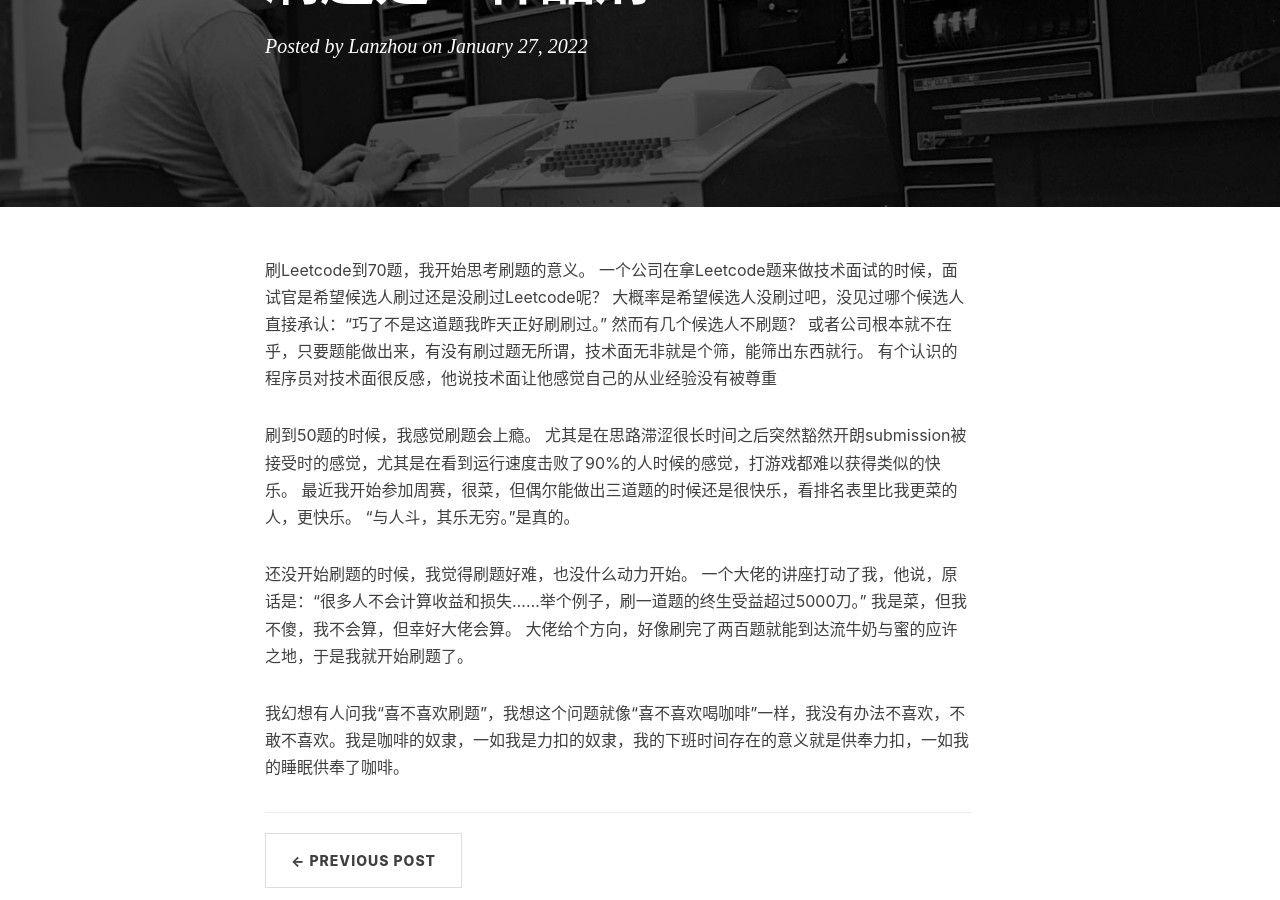
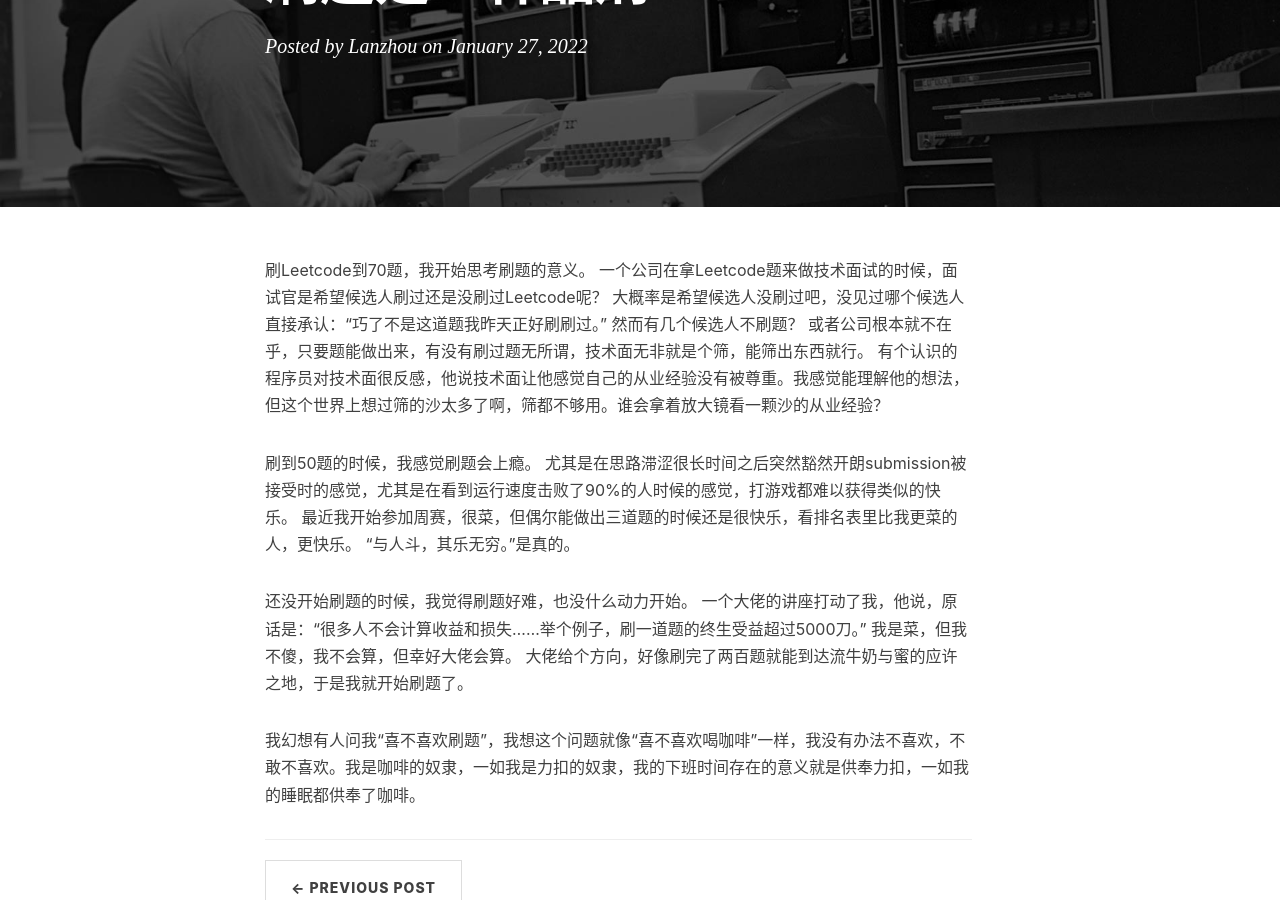
Before and after one commit to Lanzhou-J/Lanzhou-J.github.io, a Jekyll site: the page built from _posts/2022-01-27-Leetcode-thoughts.md, in a window 1280 px wide and 900 px high, scrolled down 250 px. Built offline with Jekyll 4.4.1, drawn with Linux system fonts in a browser that asks for light colours; nearby versions of some CDN libraries; comment, search, counter and statistics services are not loaded.

Commit message:
add new blog

```diff
--- a/_posts/2022-01-27-Leetcode-thoughts.md
+++ b/_posts/2022-01-27-Leetcode-thoughts.md
@@ -15,7 +15,7 @@ tags:
 大概率是希望候选人没刷过吧，没见过哪个候选人直接承认：“巧了不是这道题我昨天正好刷刷过。”
 然而有几个候选人不刷题？
 或者公司根本就不在乎，只要题能做出来，有没有刷过题无所谓，技术面无非就是个筛，能筛出东西就行。
-有个认识的程序员对技术面很反感，他说技术面让他感觉自己的从业经验没有被尊重
+有个认识的程序员对技术面很反感，他说技术面让他感觉自己的从业经验没有被尊重。我感觉能理解他的想法，但这个世界上想过筛的沙太多了啊，筛都不够用。谁会拿着放大镜看一颗沙的从业经验？
 
 刷到50题的时候，我感觉刷题会上瘾。
 尤其是在思路滞涩很长时间之后突然豁然开朗submission被接受时的感觉，尤其是在看到运行速度击败了90%的人时候的感觉，打游戏都难以获得类似的快乐。
@@ -27,4 +27,4 @@ tags:
 我是菜，但我不傻，我不会算，但幸好大佬会算。
 大佬给个方向，好像刷完了两百题就能到达流牛奶与蜜的应许之地，于是我就开始刷题了。
 
-我幻想有人问我“喜不喜欢刷题”，我想这个问题就像“喜不喜欢喝咖啡”一样，我没有办法不喜欢，不敢不喜欢。我是咖啡的奴隶，一如我是力扣的奴隶，我的下班时间存在的意义就是供奉力扣，一如我的睡眠供奉了咖啡。
+我幻想有人问我“喜不喜欢刷题”，我想这个问题就像“喜不喜欢喝咖啡”一样，我没有办法不喜欢，不敢不喜欢。我是咖啡的奴隶，一如我是力扣的奴隶，我的下班时间存在的意义就是供奉力扣，一如我的睡眠都供奉了咖啡。
```
